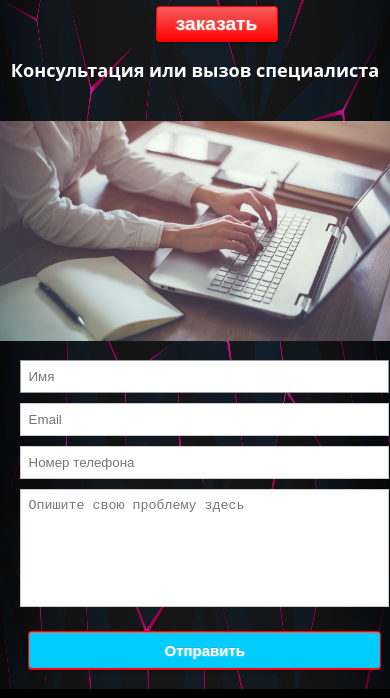
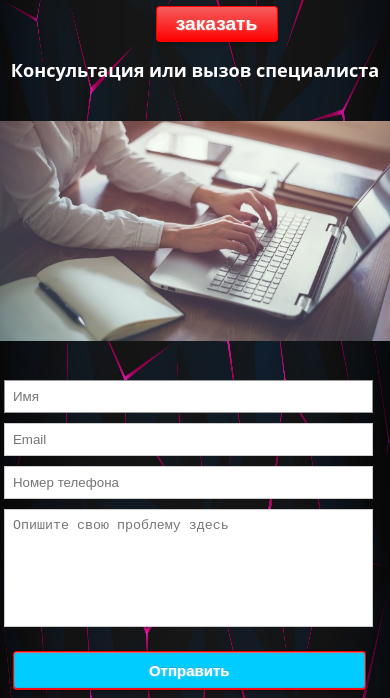
Before and after one commit to Dimonlimon2109/Course_Project_CML, a plain HTML site: page repair.html in a window 390 px wide. Shown: the part 2921-3619 px from the top of the page. Drawn offline with Linux system fonts and the light colour scheme.

Commit message:
Update repair.css

```diff
--- a/repair.css
+++ b/repair.css
@@ -174,7 +174,7 @@ fieldset {
         width: 100%;
         height: auto;
     }
-    .container {
+    .help_form {
         padding-top: 5%;
         margin: 0 0 0 2%;
 
```
